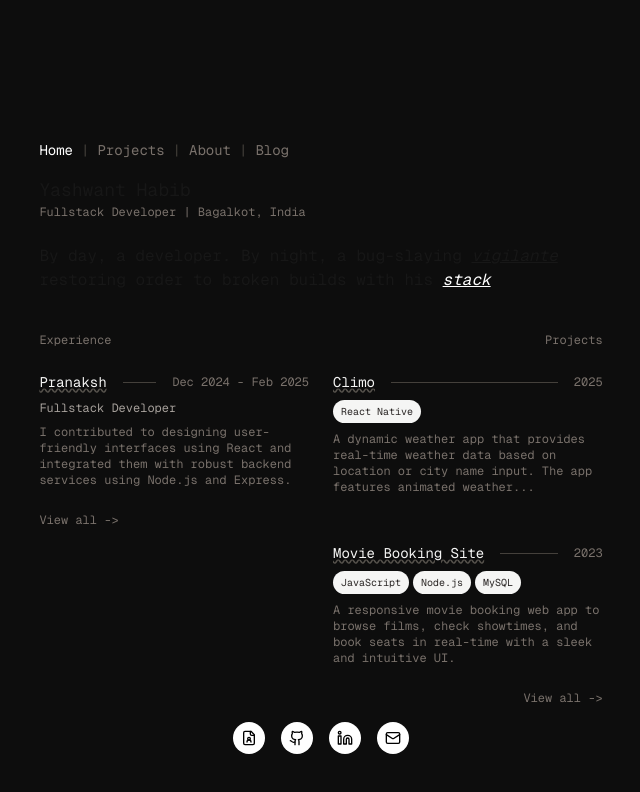
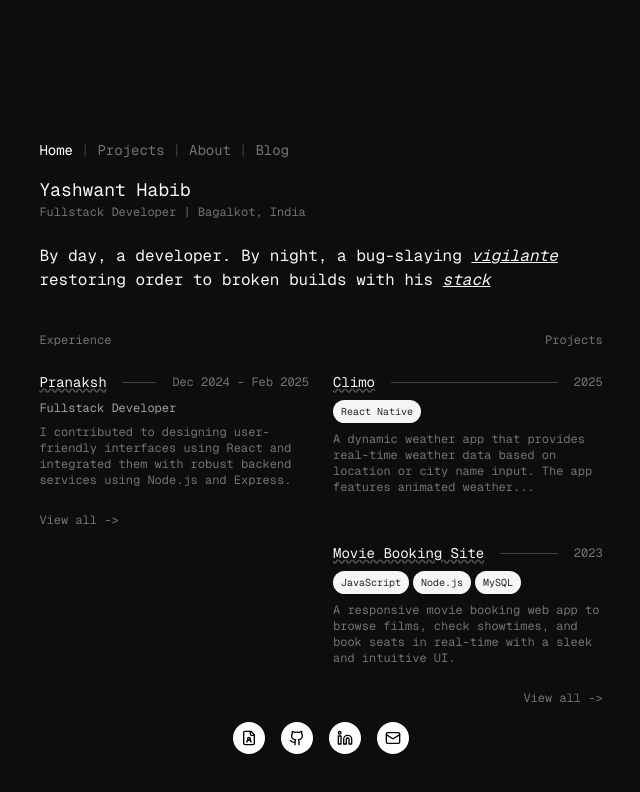
Before and after one commit to YashwantHabib/portfolio-yashwant, a Next.js app: page / in a window 1280 px wide. Shown: the top 792 px of the page, without its empty margins (319-959 px from the left). Built offline with nearby package versions, Linux system fonts and the light colour scheme.

Commit message:
Fixing, text visibility issue

```diff
--- a/src/app/_components/intro.tsx
+++ b/src/app/_components/intro.tsx
@@ -4,11 +4,11 @@ import { intro } from "../_data/intro";
 export default function Intro() {
   return (
     <div className="py-4">
-      <p className="text-lg">{intro.name}</p>
+      <p className="text-lg text-stone-100">{intro.name}</p>
       <p className="text-xs text-stone-500">
         {intro.title} | {intro.location}
       </p>
-      <p className="py-6">
+      <p className="py-6 text-stone-100">
         {intro.taglineStart}{" "}
         <span className="relative group underline italic">
           {intro.taglineStrike}
@@ -33,7 +33,7 @@ export default function Intro() {
           </span>
         </span>{" "}
         {intro.taglineEnd}{" "}
-        <span className="relative group underline italic cursor-help text-white">
+        <span className="relative group underline italic cursor-help">
           stack
           <span className="absolute top-full mt-2 hidden group-hover:grid grid-cols-3 gap-4 border border-stone-700  translate-x-1/2 rounded bg-stone-800 px-3 py-2 text-xs text-stone-100 shadow">
             {intro.stack.map((tech) => (
```
